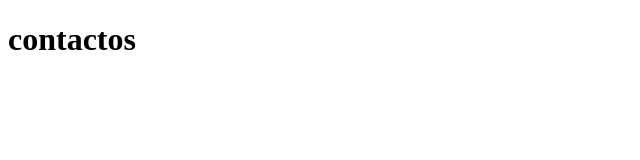
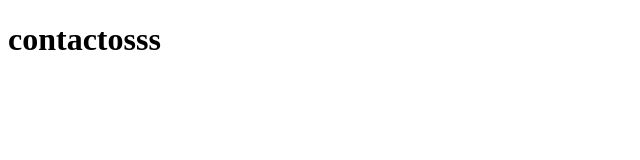
Before and after one commit to taniagonzalez13/practica, a plain HTML site: page contactos.html in a window 1280 px wide. Shown: the full height of the page, 0-640 px from the left. Drawn offline with Linux system fonts and the light colour scheme.

Commit message:
cambios en contactos

```diff
--- a/contactos.html
+++ b/contactos.html
@@ -7,6 +7,6 @@
     <title>Contactos jj</title>
 </head>
 <body>
-    <h1>contactos</h1>
+    <h1>contactosss</h1>
 </body>
 </html>
```
